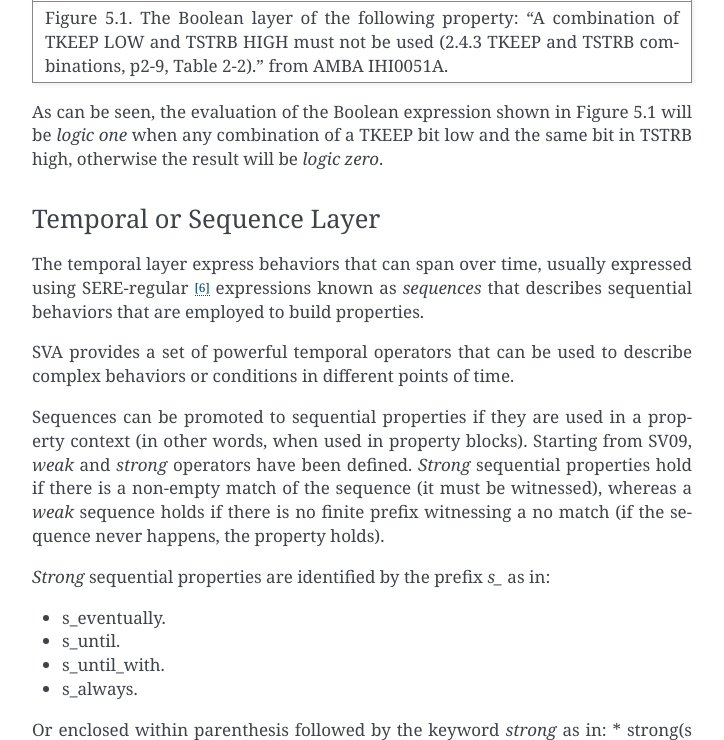
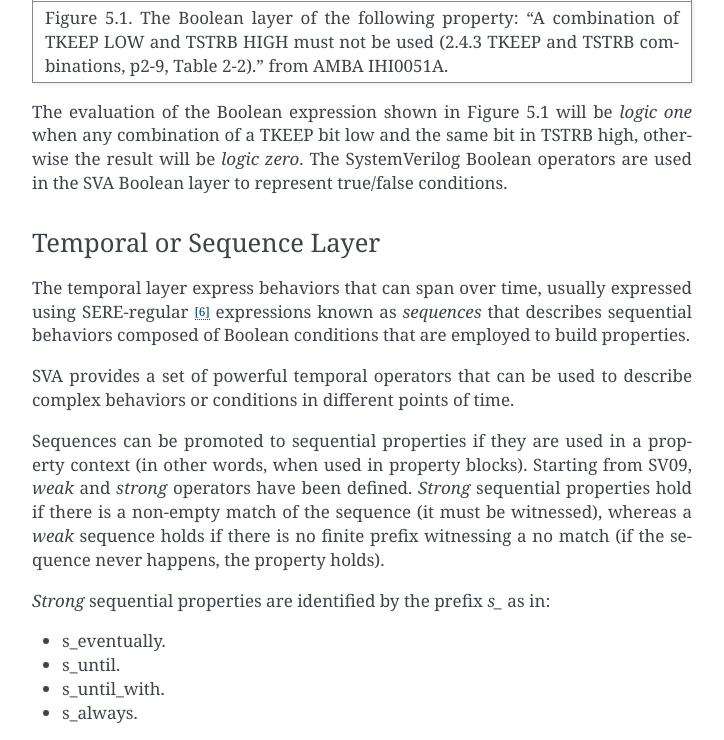
Before and after one commit to YosysHQ-Docs/AppNote-109, a Sphinx documentation site: the page built from docs/source/index.rst, in a window 1280 px wide and 900 px high, scrolled down 7547 px, cut to the strip 160-900 px from the top of the window. Shown: the whole strip, without its empty margins (388-1112 px from the left). Built offline with Sphinx 7.4.7, drawn with Linux system fonts in a browser that asks for light colours.

Commit message:
improving Boolean Layer section a bit

```diff
--- a/docs/source/index.rst
+++ b/docs/source/index.rst
@@ -325,15 +325,18 @@ represents the Boolean layer of a concurrent property extracted from AXI4-Stream
 | combinations, p2-9, Table 2-2)." from AMBA IHI0051A.                    |
 +-------------------------------------------------------------------------+
 
-As can be seen, the evaluation of the Boolean expression shown in Figure 5.1
-will be `logic one` when any combination of a TKEEP bit low and the same
-bit in TSTRB high, otherwise the result will be `logic zero`.
+The evaluation of the Boolean expression shown in Figure 5.1 will be `logic one`
+when any combination of a TKEEP bit low and the same bit in TSTRB high,
+otherwise the result will be `logic zero`. The SystemVerilog Boolean operators
+are used in the SVA Boolean layer to represent true/false conditions.
+
 
 Temporal or Sequence Layer
 --------------------------
 The temporal layer express behaviors that can span over time, usually
 expressed using SERE-regular [6]_ expressions known as *sequences* that
-describes sequential behaviors that are employed to build properties.
+describes sequential behaviors composed of Boolean conditions that are
+employed to build properties.
 
 SVA provides a set of powerful temporal operators that can be used to
 describe complex behaviors or conditions in different points of time.
```
